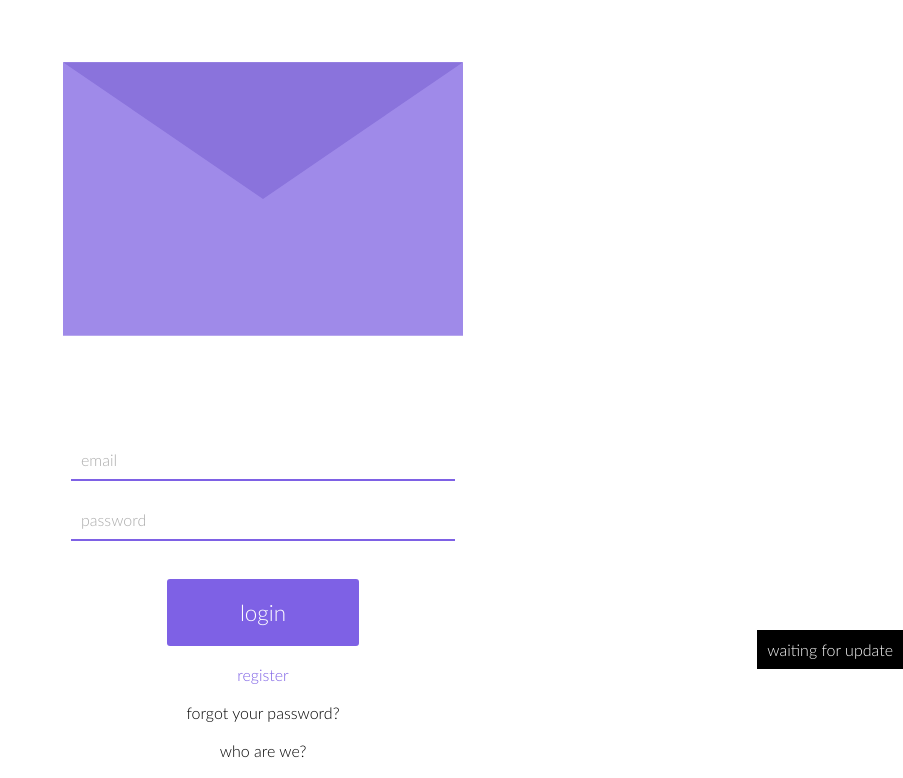
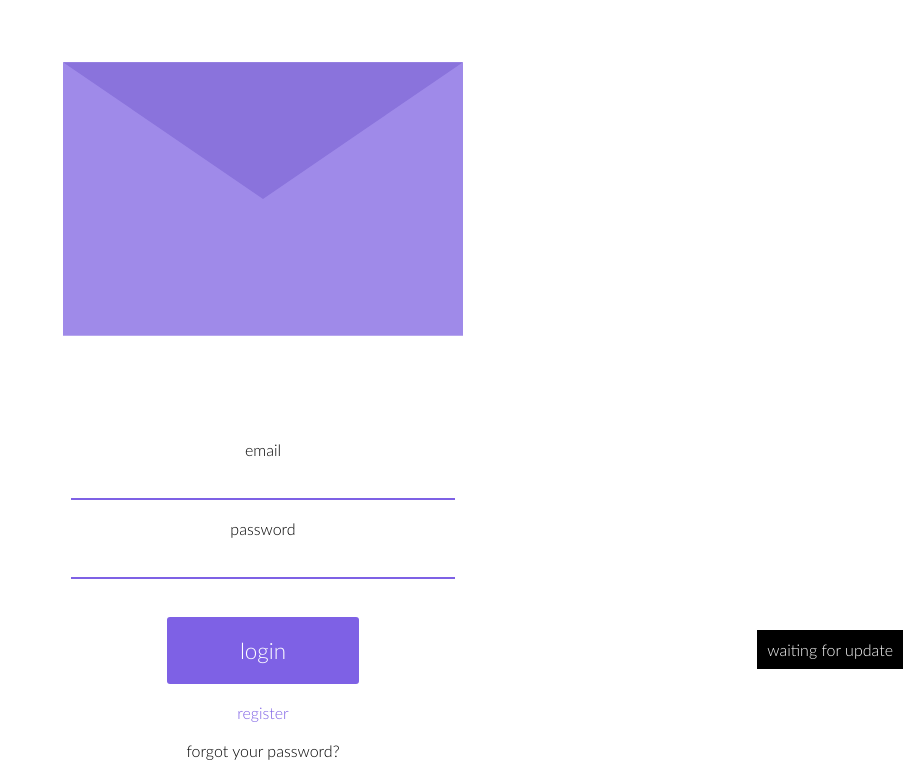
Before and after one commit to uintdev/Msg, a PHP site: page / in a window 1280 px wide. Shown: the part 131-909 px from the top of the page, without its empty margins (377-1280 px from the left). Run offline with PHP 8.4, Linux system fonts and the light colour scheme; data comes from the database, SQL or seed files in the repository; some libraries are stand-ins or nearby versions.

Commit message:
Add labels
Accessability. Don't mind the fact that it's centred.

```diff
--- a/modules/login/login.php
+++ b/modules/login/login.php
@@ -19,17 +19,25 @@ if (!isset($verifier)) exiti('bad access'); // check not accessed via queryparse
 <div class="alert"></div>
 <br>
 <form class="magicform" method="post">
-<input type="email" id="email" minlength="8" maxlength="40" class="email" name="email" placeholder="email">
+<label for="email">email</label>
+<br>
+<input type="email" id="email" minlength="8" maxlength="40" class="email" name="email">
 <br>
 <br>
-<input type="password" minlength="10" maxlength="160" id="password" class="password" name="password" placeholder="password">
+<label for="password">password</label>
+<br>
+<input type="password" minlength="10" maxlength="160" id="password" class="password" name="password">
 <input type="hidden" name="token" value="<?php echo $authtoken ?>">
 <div id="regblock">
 <br>
-<input type="password" minlength="10" maxlength="160" id="passworda" class="passworda" name="passworda" placeholder="password again" disabled>
+<label for="passworda">password again</label>
+<br>
+<input type="password" minlength="10" maxlength="160" id="passworda" class="passworda" name="passworda" disabled>
 <br>
 <br>
-<input type="text" minlength="4" maxlength="20" id="username" class="username" name="username" placeholder="username" disabled>
+<label for="username">username</label>
+<br>
+<input type="text" minlength="4" maxlength="20" id="username" class="username" name="username" disabled>
 <br>
 <br>
 <div class="g-recaptcha" data-sitekey="<?php echo API_GREC_SITE; ?>" data-size="invisible"></div>
```
